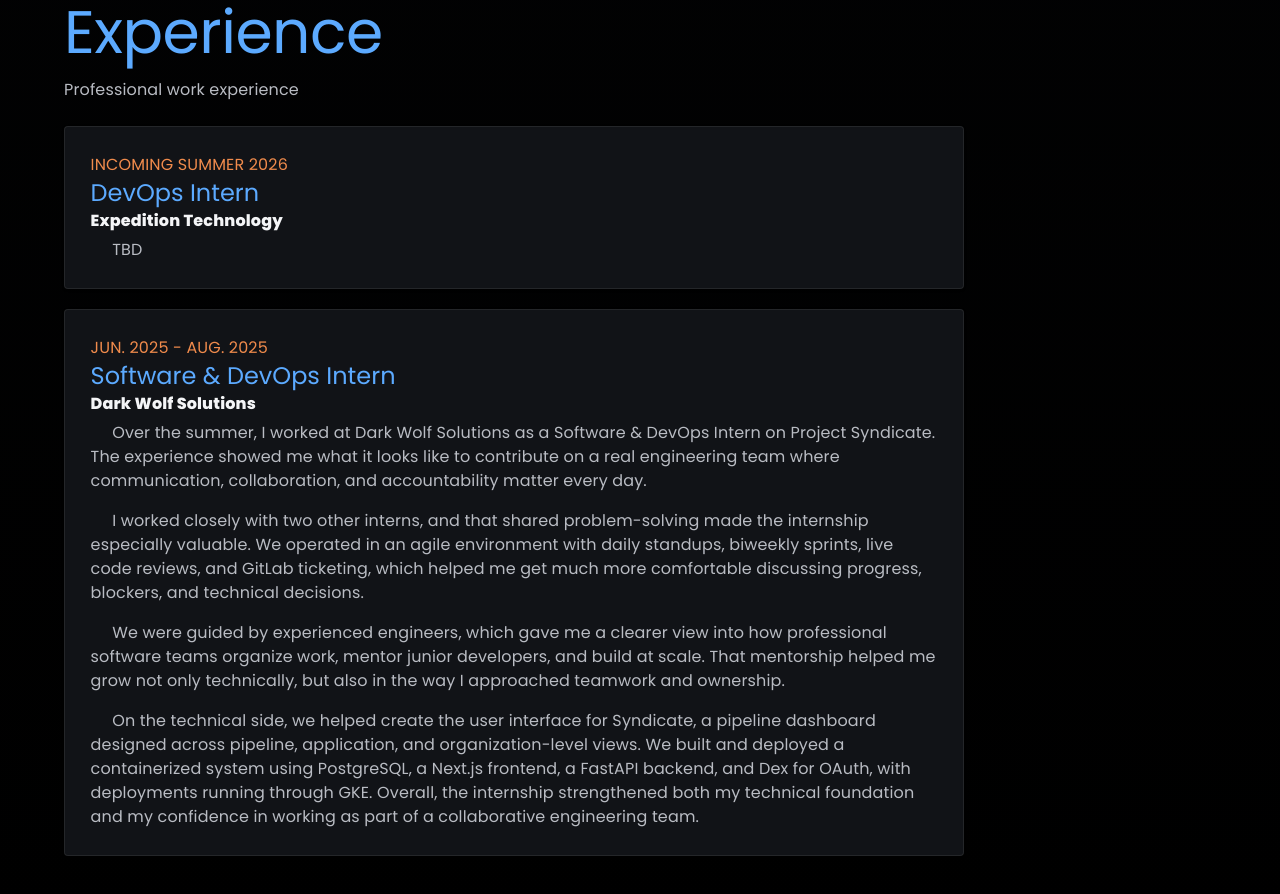
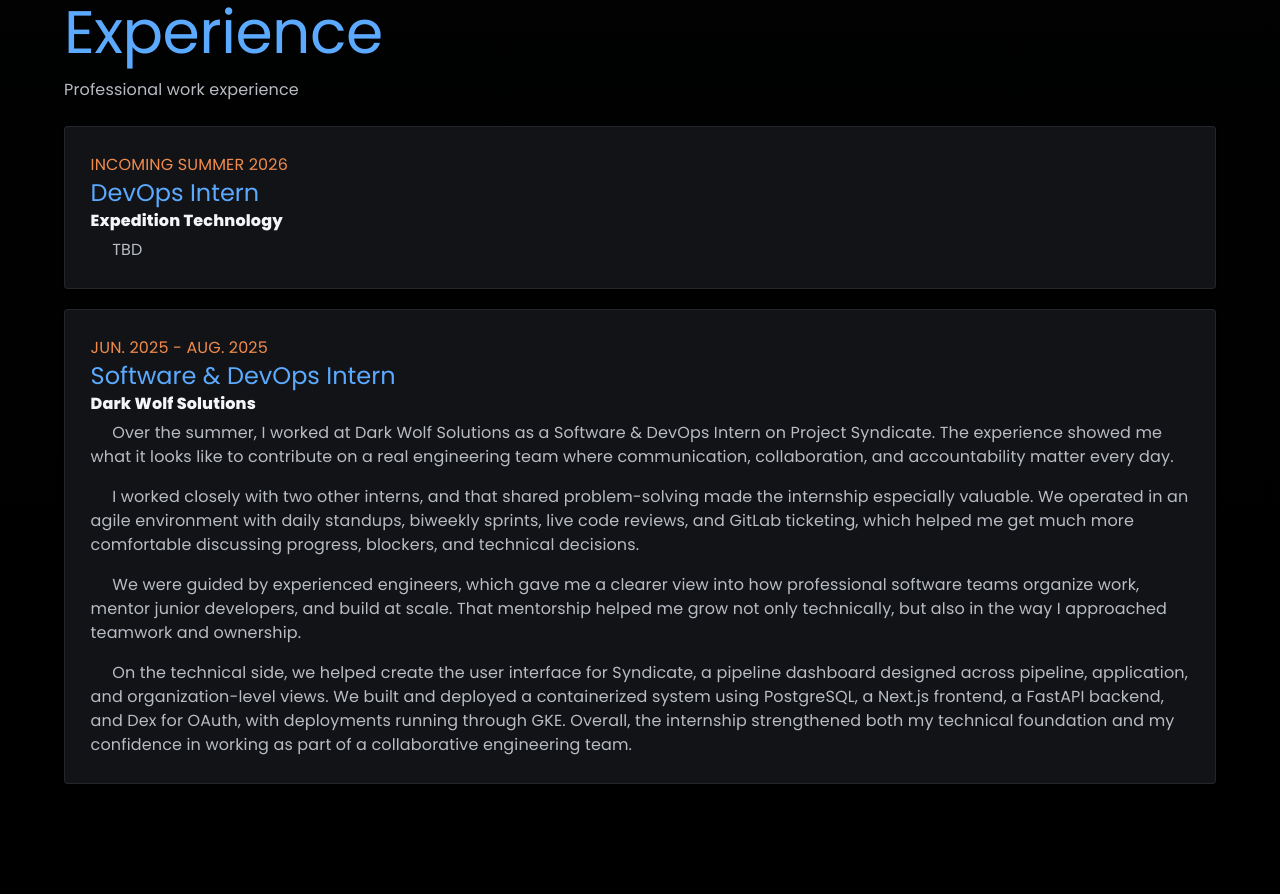
Before and after one commit to versatileisonline/portfolio, a React (Vite) app: page / in a window 1280 px wide. Shown: the part 2320-3214 px from the top of the page. After the commit the page ends 3183 px from the top, so only its background shows below. Built offline with nearby package versions, Linux system fonts and the light colour scheme.

Commit message:
adjusted width of experience cards

```diff
--- a/src/App.css
+++ b/src/App.css
@@ -370,7 +370,8 @@
 }
 
 .experience-stack {
-  max-width: 900px;
+  width: 100%;
+  max-width: none;
 }
 
 .experience-organization {
```
